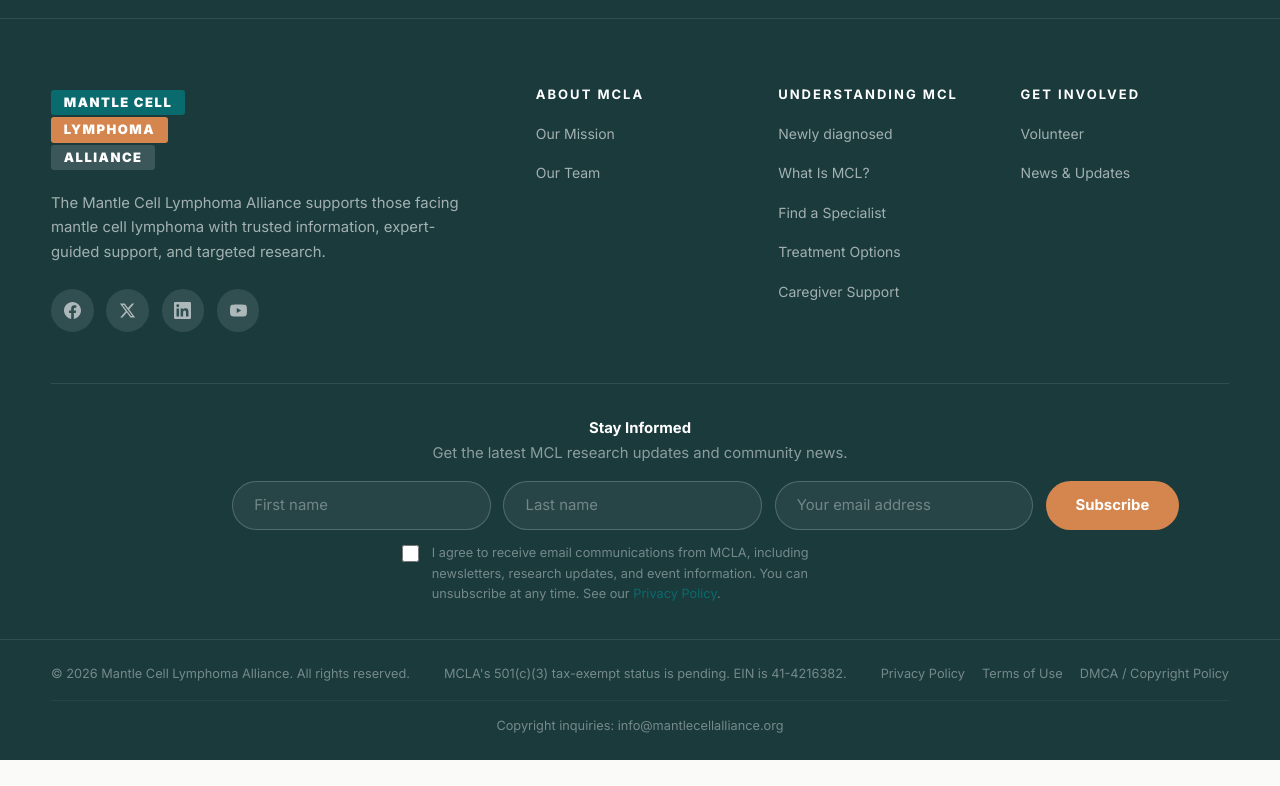
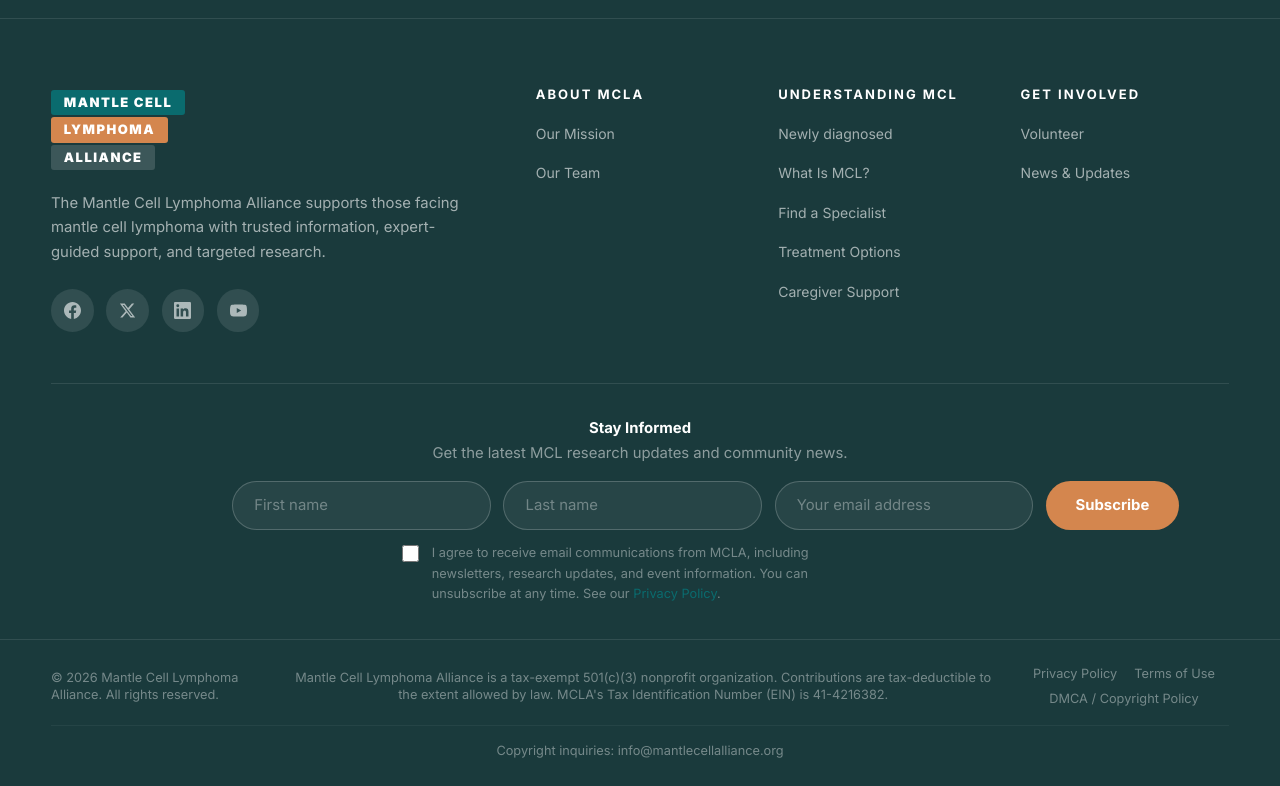
Before and after one commit to seb-debandt/mcla-website, an Astro site: page / in a window 1280 px wide. Shown: the part 3199-3985 px from the top of the page. Before the commit the page ends 3959 px from the top, so only its background shows below. Built offline with nearby package versions, Linux system fonts and the light colour scheme; Astro itself is replaced by a stand-in of ours.

Commit message:
Update footer tax-exempt language

```diff
--- a/src/components/Footer.astro
+++ b/src/components/Footer.astro
@@ -196,7 +196,7 @@
           &copy; {currentYear} Mantle Cell Lymphoma Alliance. All rights reserved.
         </p>
         <p class="text-center">
-          MCLA's 501(c)(3) tax-exempt status is pending. EIN is 41-4216382.
+          Mantle Cell Lymphoma Alliance is a tax-exempt 501(c)(3) nonprofit organization. Contributions are tax-deductible to the extent allowed by law. MCLA's Tax Identification Number (EIN) is 41-4216382.
         </p>
         <div class="flex flex-wrap gap-x-4 gap-y-2 justify-center">
           <a href="/privacy-policy" class="hover:text-amber-light transition-colors duration-200 no-underline text-white/40">Privacy Policy</a>
```
